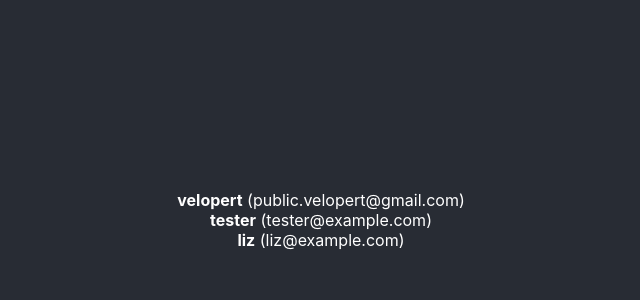
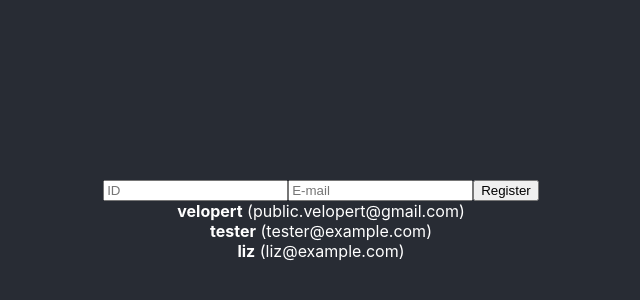
Before and after one commit to BexFox/firstReact, a React (Vite) app: page / in a window 1280 px wide. Shown: the part 180-480 px from the top of the page, without its empty margins (319-959 px from the left). Built offline with nearby package versions, Linux system fonts and the light colour scheme.

Commit message:
Add list on CreateUser component

```diff
--- a/src/App.jsx
+++ b/src/App.jsx
@@ -1,11 +1,58 @@
 import React, { useState, useRef } from 'react';
 import UserList from './UserList';
-import InputSample from './InputSample';
+import CreateUser from './CreateUser';
 import './App.css';
 function App() {
+  const [inputs, setInputs] = useState({
+    username: '',
+    email: '',
+  });
+  const { username, email } = inputs;
+  const onChange = (e) => {
+    const { name, value } = e.target;
+    setInputs({
+      ...inputs,
+      [name]: value,
+    });
+  };
+  const users = [
+    {
+      id: 1,
+      username: 'velopert',
+      email: 'public.velopert@gmail.com',
+    },
+    {
+      id: 2,
+      username: 'tester',
+      email: 'tester@example.com',
+    },
+    {
+      id: 3,
+      username: 'liz',
+      email: 'liz@example.com',
+    },
+  ];
+
+  const nextId = useRef(4);
+  const onCreate = () => {
+    // Logic which will be put later
+    // ...
+    setInputs({
+      username: '',
+      email: '',
+    });
+    nextId.current += 1;
+  };
+
   return (
     <div className='App'>
-      <UserList />
+      <CreateUser
+        username={username}
+        email={email}
+        onChange={onChange}
+        onCreate={onCreate}
+      />
+      <UserList users={users} />
     </div>
   );
 }
--- /dev/null
+++ b/src/CreateUser.jsx
@@ -0,0 +1,23 @@
+import React from 'react';
+
+function CreateUser({ username, email, onChange, onCreate }) {
+  return (
+    <div>
+      <input
+        name='username'
+        placeholder='ID'
+        onChange={onChange}
+        value={username}
+      />
+      <input
+        name='email'
+        placeholder='E-mail'
+        onChange={onChange}
+        value={email}
+      />
+      <button onClick={onCreate}>Register</button>
+    </div>
+  );
+}
+
+export default CreateUser;
--- a/src/UserList.jsx
+++ b/src/UserList.jsx
@@ -8,24 +8,7 @@
   );
 }
 
-function UserList() {
-  const users = [
-    {
-      id: 1,
-      username: 'velopert',
-      email: 'public.velopert@gmail.com',
-    },
-    {
-      id: 2,
-      username: 'tester',
-      email: 'tester@example.com',
-    },
-    {
-      id: 3,
-      username: 'liz',
-      email: 'liz@example.com',
-    },
-  ];
+function UserList({ users }) {
   return (
     <>
       {users.map((v) => (
```
